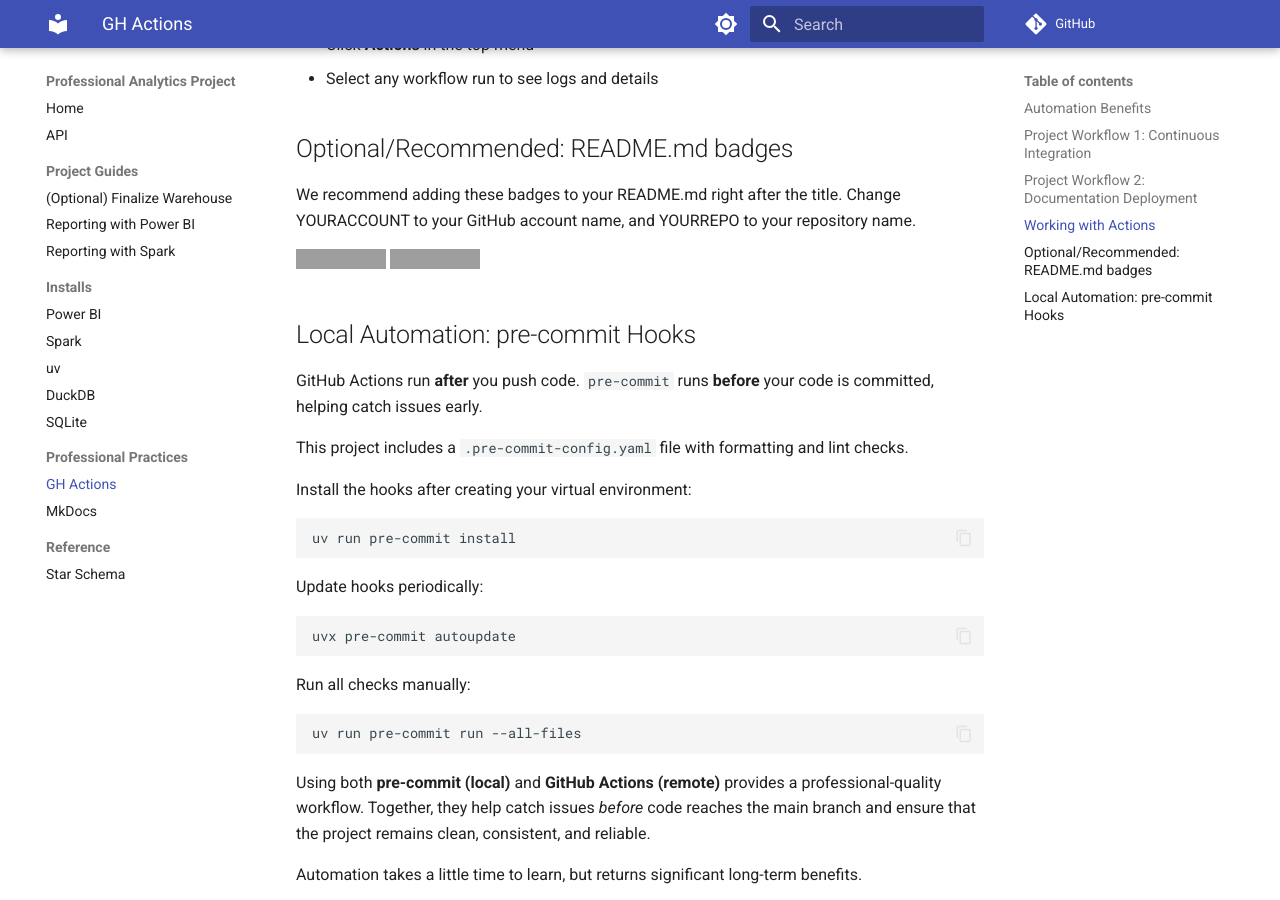
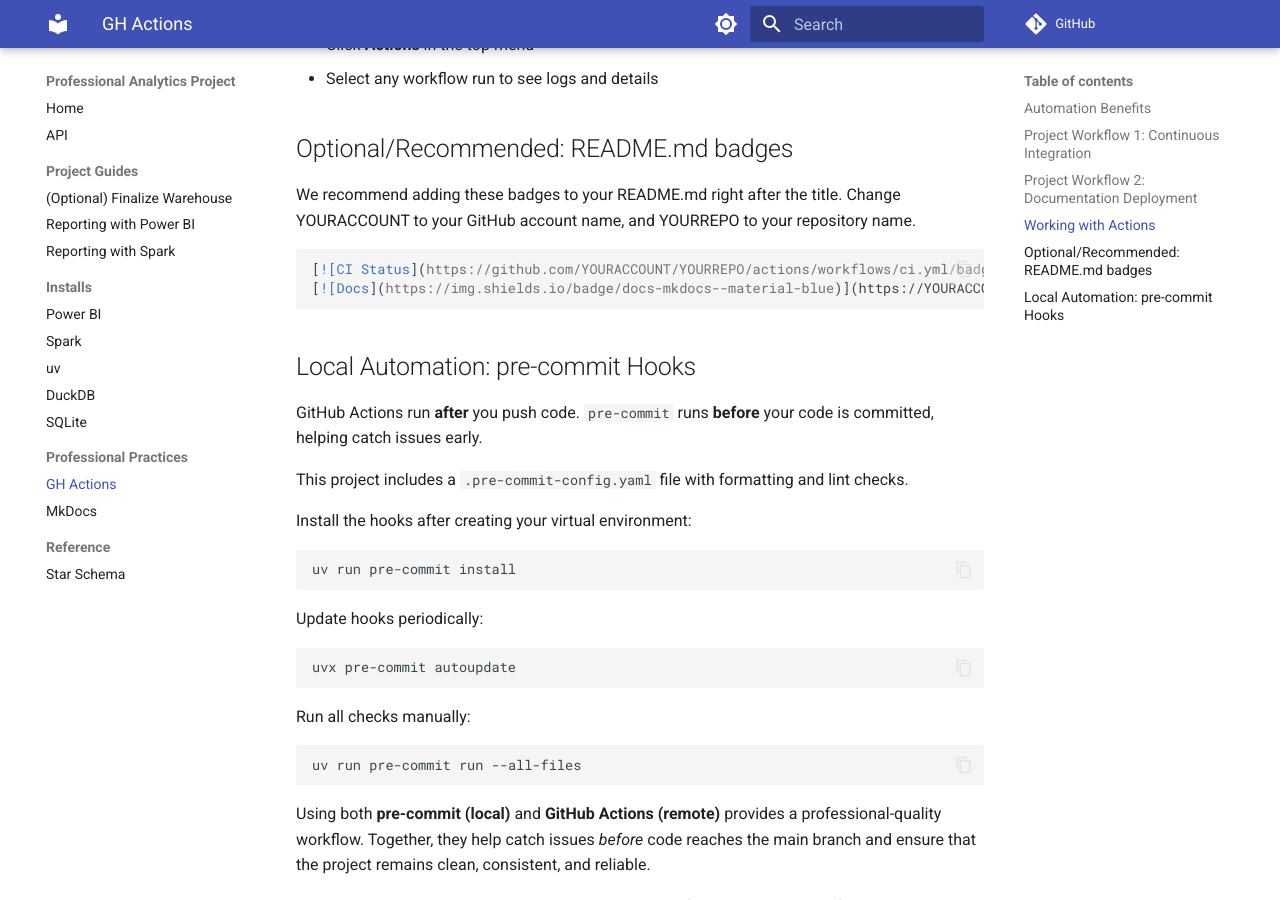
Before and after one commit to denisecase/smart-sales-example, an MkDocs documentation site: the page built from docs/practices/intro-github-actions.md, in a window 1280 px wide and 900 px high, scrolled down 1233 px. Built offline with MkDocs 1.6.1 and Material for MkDocs 9.7.7, drawn with Linux system fonts in a browser that asks for light colours; comment, search, counter and statistics services are not loaded; grey boxes are pictures that could not be loaded.

Commit message:
badges as Markdown code

````diff
--- a/docs/practices/intro-github-actions.md
+++ b/docs/practices/intro-github-actions.md
@@ -49,9 +49,10 @@ To view workflow runs:
 We recommend adding these badges to your README.md right after the title.
 Change YOURACCOUNT to your GitHub account name, and YOURREPO to your repository name.
 
+```md
 [![CI Status](https://github.com/YOURACCOUNT/YOURREPO/actions/workflows/ci.yml/badge.svg)](https://github.com/YOURACCOUNT/YOURREPO/actions/workflows/ci.yml)
 [![Docs](https://img.shields.io/badge/docs-mkdocs--material-blue)](https://YOURACCOUNT.github.io/YOURREPO/)
-
+```
 
 ## Local Automation: pre-commit Hooks
 
````
